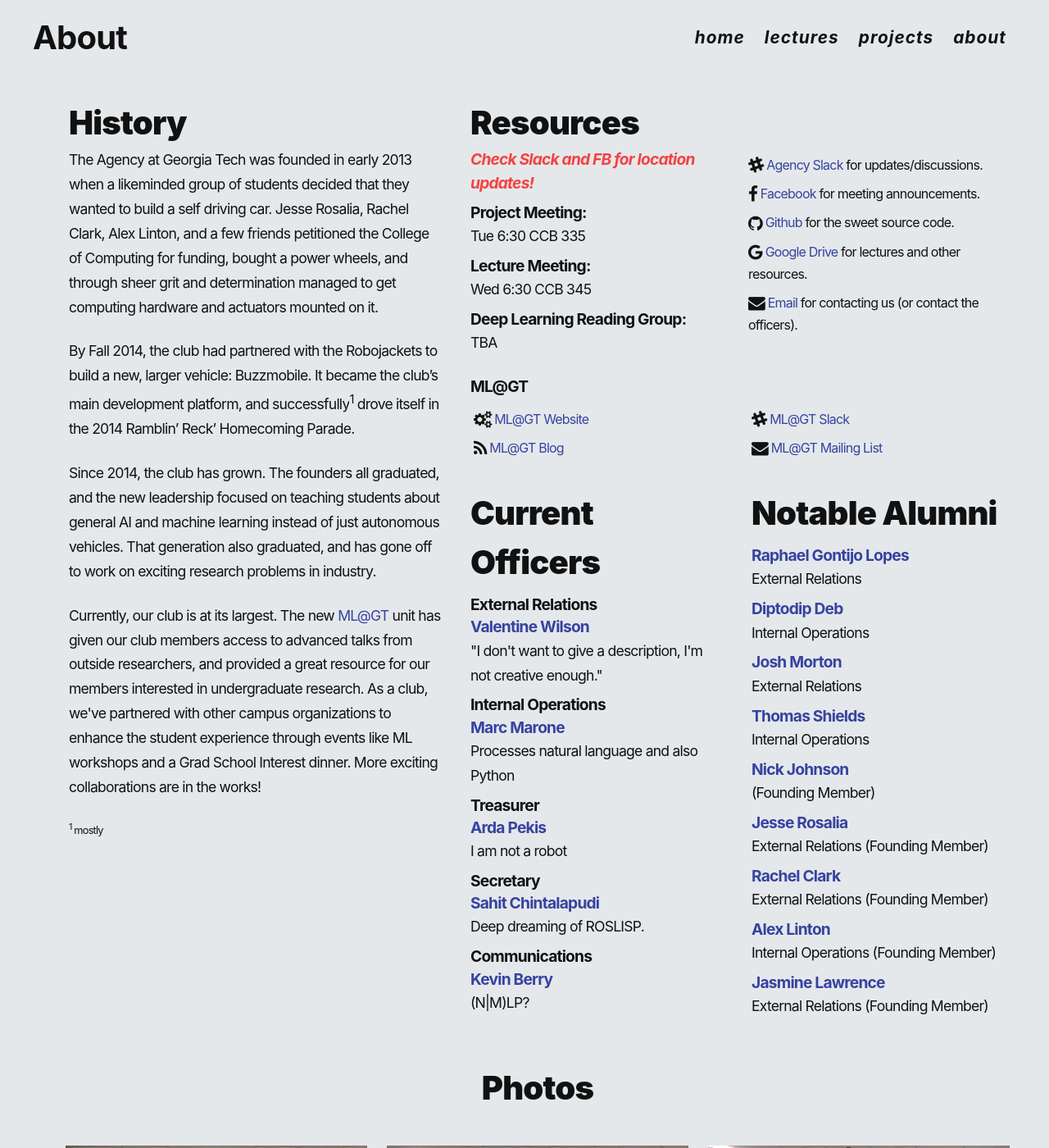
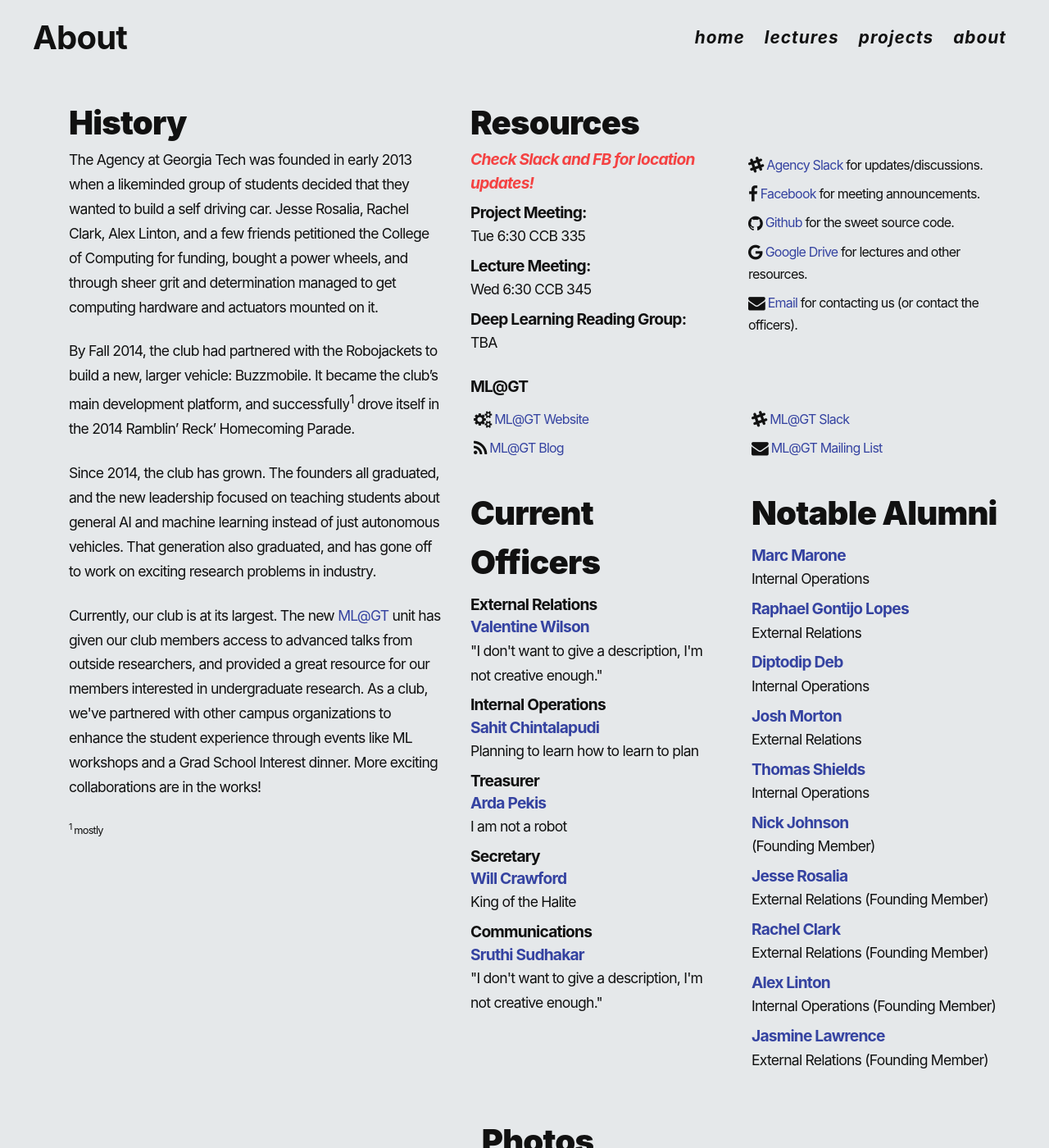
Before and after one commit to gtagency/gtagency.github.com, a Jekyll site: the page built from about.html, in a window 1280 px wide and 1400 px high. Shown: the whole window at 82% size. Built offline with Jekyll 4.4.1, drawn with Linux system fonts in a browser that asks for light colours.

Commit message:
[sigh ): ] updated officers

```diff
--- a/about.html
+++ b/about.html
@@ -133,26 +133,29 @@
                             <p>"I don't want to give a description, I'm not creative enough."</p>
                         </li>
                         <li>
-                            <h2><b>Internal Operations</b> </br> <a href="http://marcmarone.com">Marc Marone</a></h2>
-                            <p>Processes natural language and also Python</p>
+                            <h2><b>Internal Operations</b> </br> <a href="http://sahitc.com">Sahit Chintalapudi</a></h2>
+                            <p>Planning to learn how to learn to plan</p>
                         </li>
                         <li>
                             <h2><b>Treasurer</b> </br> <a href="http://ardapekis.com">Arda Pekis</a></h2>
                             <p>I am not a robot</p>
                         </li>
                         <li>
-                            <h2><b>Secretary</b> </br> <a href="https://chsahit.github.io">Sahit Chintalapudi</a></h2>
-                            <p>Deep dreaming of ROSLISP.</p>
+                            <h2><b>Secretary</b> </br> <a href="https://github.com/william-crawford">Will Crawford</a></h2>
+                            <p>King of the Halite<p>
                         </li>
                         <li>
-                            <h2><b>Communications</b> </br> <a href="https://kpberry.github.io">Kevin Berry</a></h2>
-                            <p>(N|M)LP?</p>
+                            <h2><b>Communications</b> </br> <a href="https://github.gatech.edu/ssudhakar31">Sruthi Sudhakar</a></h2>
+                            <p>"I don't want to give a description, I'm not creative enough."</p>
                         </li>
                     </ul>
                 </div>
                 <div class="column" style="padding: 1em;">
                     <h1 class="thick-text">Notable Alumni</h1>
                     <ul>
+                        <li>
+                            <h2><a href="http://marcmarone.com/">Marc Marone</a></h2>
+                            <p>Internal Operations</p>
                         <li>
                             <h2><a href="http://raphagl.com/">Raphael Gontijo Lopes</a></h2>
                             <p>External Relations</p>
```
